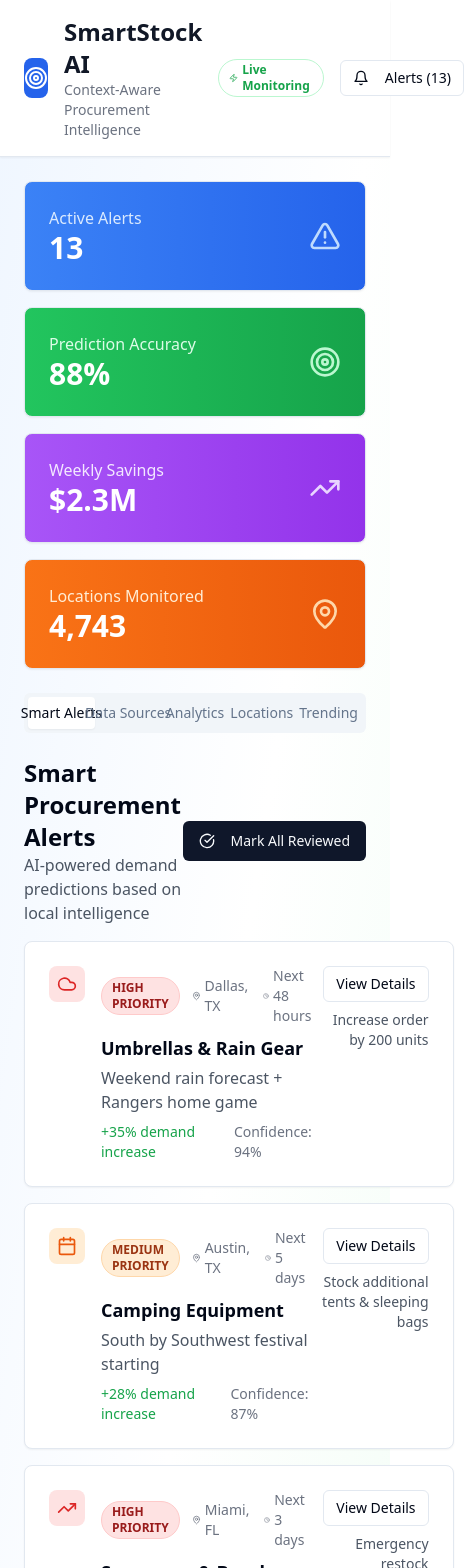
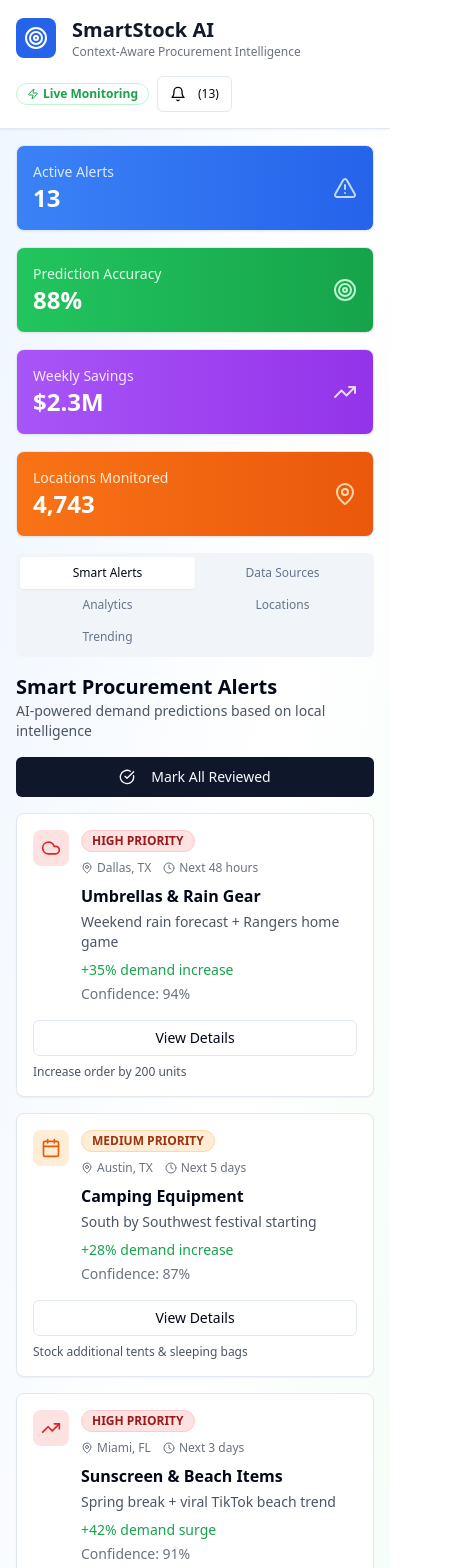
Before and after one commit to amanInBlack17/local-pulse-procure, a React (Vite) app: page / in a window 390 px wide. Shown: the top 1568 px of the page, 464 px wide, since content can reach past the window. Built offline with nearby package versions, Linux system fonts and the light colour scheme.

Commit message:
feat: Improve responsiveness across the app
Make the application fully responsive, ensuring optimal display and usability across various screen sizes and devices.

```diff
--- a/src/components/ProcurementAlerts.tsx
+++ b/src/components/ProcurementAlerts.tsx
@@ -84,12 +84,12 @@ const ProcurementAlerts = () => {
 
   return (
     <div className="space-y-4">
-      <div className="flex items-center justify-between">
+      <div className="flex flex-col sm:flex-row items-start sm:items-center justify-between gap-4">
         <div>
-          <h2 className="text-2xl font-bold">Smart Procurement Alerts</h2>
-          <p className="text-gray-600">AI-powered demand predictions based on local intelligence</p>
+          <h2 className="text-xl sm:text-2xl font-bold">Smart Procurement Alerts</h2>
+          <p className="text-gray-600 text-sm sm:text-base">AI-powered demand predictions based on local intelligence</p>
         </div>
-        <Button>
+        <Button className="w-full sm:w-auto">
           <CheckCircle className="w-4 h-4 mr-2" />
           Mark All Reviewed
         </Button>
@@ -100,10 +100,10 @@ const ProcurementAlerts = () => {
           const IconComponent = alert.icon;
           return (
             <Card key={alert.id} className="hover:shadow-lg transition-shadow">
-              <CardContent className="p-6">
-                <div className="flex items-start justify-between">
-                  <div className="flex items-start space-x-4 flex-1">
-                    <div className={`p-2 rounded-lg ${
+              <CardContent className="p-4 sm:p-6">
+                <div className="flex flex-col lg:flex-row items-start justify-between gap-4">
+                  <div className="flex items-start space-x-3 sm:space-x-4 flex-1 w-full">
+                    <div className={`p-2 rounded-lg flex-shrink-0 ${
                       alert.color === 'red' ? 'bg-red-100' :
                       alert.color === 'orange' ? 'bg-orange-100' :
                       alert.color === 'blue' ? 'bg-blue-100' : 'bg-gray-100'
@@ -115,36 +115,38 @@ const ProcurementAlerts = () => {
                       }`} />
                     </div>
 
-                    <div className="flex-1">
-                      <div className="flex items-center space-x-3 mb-2">
-                        <Badge className={getPriorityColor(alert.priority)}>
+                    <div className="flex-1 min-w-0">
+                      <div className="flex flex-col sm:flex-row sm:items-center space-y-2 sm:space-y-0 sm:space-x-3 mb-2">
+                        <Badge className={`${getPriorityColor(alert.priority)} text-xs w-fit`}>
                           {alert.priority.toUpperCase()} PRIORITY
                         </Badge>
-                        <div className="flex items-center text-sm text-gray-500">
-                          <MapPin className="w-3 h-3 mr-1" />
-                          {alert.location}
-                        </div>
-                        <div className="flex items-center text-sm text-gray-500">
-                          <Clock className="w-3 h-3 mr-1" />
-                          {alert.timeframe}
+                        <div className="flex flex-wrap items-center gap-3 text-xs sm:text-sm text-gray-500">
+                          <div className="flex items-center">
+                            <MapPin className="w-3 h-3 mr-1" />
+                            {alert.location}
+                          </div>
+                          <div className="flex items-center">
+                            <Clock className="w-3 h-3 mr-1" />
+                            {alert.timeframe}
+                          </div>
                         </div>
                       </div>
 
-                      <h3 className="font-semibold text-lg mb-1">{alert.product}</h3>
-                      <p className="text-gray-600 mb-2">{alert.reason}</p>
+                      <h3 className="font-semibold text-base sm:text-lg mb-1">{alert.product}</h3>
+                      <p className="text-gray-600 mb-2 text-sm sm:text-base">{alert.reason}</p>
 
-                      <div className="flex items-center space-x-4 text-sm">
+                      <div className="flex flex-col sm:flex-row sm:items-center space-y-1 sm:space-y-0 sm:space-x-4 text-sm">
                         <span className="font-medium text-green-600">{alert.prediction}</span>
                         <span className="text-gray-500">Confidence: {alert.confidence}%</span>
                       </div>
                     </div>
                   </div>
 
-                  <div className="text-right">
-                    <Button variant="outline" size="sm" className="mb-2">
+                  <div className="w-full lg:w-auto lg:text-right">
+                    <Button variant="outline" size="sm" className="w-full lg:w-auto mb-2">
                       View Details
                     </Button>
-                    <p className="text-sm text-gray-600">{alert.action}</p>
+                    <p className="text-xs sm:text-sm text-gray-600">{alert.action}</p>
                   </div>
                 </div>
               </CardContent>
--- a/src/pages/Index.tsx
+++ b/src/pages/Index.tsx
@@ -31,91 +31,91 @@ const Index = () => {
     <div className="min-h-screen bg-gradient-to-br from-blue-50 via-white to-green-50">
       {/* Header */}
       <div className="bg-white border-b shadow-sm">
-        <div className="max-w-7xl mx-auto px-6 py-4">
-          <div className="flex items-center justify-between">
+        <div className="max-w-7xl mx-auto px-4 sm:px-6 py-4">
+          <div className="flex flex-col sm:flex-row items-start sm:items-center justify-between gap-4">
             <div className="flex items-center space-x-4">
               <div className="w-10 h-10 bg-blue-600 rounded-lg flex items-center justify-center">
                 <Target className="w-6 h-6 text-white" />
               </div>
               <div>
-                <h1 className="text-2xl font-bold text-gray-900">SmartStock AI</h1>
-                <p className="text-sm text-gray-500">Context-Aware Procurement Intelligence</p>
+                <h1 className="text-xl sm:text-2xl font-bold text-gray-900">SmartStock AI</h1>
+                <p className="text-xs sm:text-sm text-gray-500">Context-Aware Procurement Intelligence</p>
               </div>
             </div>
-            <div className="flex items-center space-x-4">
-              <Badge variant="outline" className="text-green-600 border-green-200">
+            <div className="flex items-center space-x-2 sm:space-x-4 w-full sm:w-auto">
+              <Badge variant="outline" className="text-green-600 border-green-200 text-xs sm:text-sm">
                 <Zap className="w-3 h-3 mr-1" />
                 Live Monitoring
               </Badge>
-              <Button variant="outline" size="sm">
-                <Bell className="w-4 h-4 mr-2" />
-                Alerts ({activeAlerts})
+              <Button variant="outline" size="sm" className="text-xs sm:text-sm">
+                <Bell className="w-4 h-4 mr-1 sm:mr-2" />
+                <span className="hidden sm:inline">Alerts</span> ({activeAlerts})
               </Button>
             </div>
           </div>
         </div>
       </div>
 
-      <div className="max-w-7xl mx-auto p-6 space-y-6">
+      <div className="max-w-7xl mx-auto p-4 sm:p-6 space-y-4 sm:space-y-6">
         {/* Key Metrics */}
-        <div className="grid grid-cols-1 md:grid-cols-4 gap-4">
+        <div className="grid grid-cols-1 sm:grid-cols-2 lg:grid-cols-4 gap-4">
           <Card className="bg-gradient-to-r from-blue-500 to-blue-600 text-white">
-            <CardContent className="p-6">
+            <CardContent className="p-4 sm:p-6">
               <div className="flex items-center justify-between">
                 <div>
-                  <p className="text-blue-100">Active Alerts</p>
-                  <p className="text-3xl font-bold">{activeAlerts}</p>
+                  <p className="text-blue-100 text-sm">Active Alerts</p>
+                  <p className="text-2xl sm:text-3xl font-bold">{activeAlerts}</p>
                 </div>
-                <AlertTriangle className="w-8 h-8 text-blue-200" />
+                <AlertTriangle className="w-6 sm:w-8 h-6 sm:h-8 text-blue-200" />
               </div>
             </CardContent>
           </Card>
 
           <Card className="bg-gradient-to-r from-green-500 to-green-600 text-white">
-            <CardContent className="p-6">
+            <CardContent className="p-4 sm:p-6">
               <div className="flex items-center justify-between">
                 <div>
-                  <p className="text-green-100">Prediction Accuracy</p>
-                  <p className="text-3xl font-bold">{accuracyScore}%</p>
+                  <p className="text-green-100 text-sm">Prediction Accuracy</p>
+                  <p className="text-2xl sm:text-3xl font-bold">{accuracyScore}%</p>
                 </div>
-                <Target className="w-8 h-8 text-green-200" />
+                <Target className="w-6 sm:w-8 h-6 sm:h-8 text-green-200" />
               </div>
             </CardContent>
           </Card>
 
           <Card className="bg-gradient-to-r from-purple-500 to-purple-600 text-white">
-            <CardContent className="p-6">
+            <CardContent className="p-4 sm:p-6">
               <div className="flex items-center justify-between">
                 <div>
-                  <p className="text-purple-100">Weekly Savings</p>
-                  <p className="text-3xl font-bold">$2.3M</p>
+                  <p className="text-purple-100 text-sm">Weekly Savings</p>
+                  <p className="text-2xl sm:text-3xl font-bold">$2.3M</p>
                 </div>
-                <TrendingUp className="w-8 h-8 text-purple-200" />
+                <TrendingUp className="w-6 sm:w-8 h-6 sm:h-8 text-purple-200" />
               </div>
             </CardContent>
           </Card>
 
           <Card className="bg-gradient-to-r from-orange-500 to-orange-600 text-white">
-            <CardContent className="p-6">
+            <CardContent className="p-4 sm:p-6">
               <div className="flex items-center justify-between">
                 <div>
-                  <p className="text-orange-100">Locations Monitored</p>
-                  <p className="text-3xl font-bold">4,743</p>
+                  <p className="text-orange-100 text-sm">Locations Monitored</p>
+                  <p className="text-2xl sm:text-3xl font-bold">4,743</p>
                 </div>
-                <MapPin className="w-8 h-8 text-orange-200" />
+                <MapPin className="w-6 sm:w-8 h-6 sm:h-8 text-orange-200" />
               </div>
             </CardContent>
           </Card>
         </div>
 
         {/* Main Content */}
-        <Tabs defaultValue="alerts" className="space-y-6">
-          <TabsList className="grid w-full grid-cols-5">
-            <TabsTrigger value="alerts">Smart Alerts</TabsTrigger>
-            <TabsTrigger value="sources">Data Sources</TabsTrigger>
-            <TabsTrigger value="analytics">Analytics</TabsTrigger>
-            <TabsTrigger value="locations">Locations</TabsTrigger>
-            <TabsTrigger value="trending">Trending</TabsTrigger>
+        <Tabs defaultValue="alerts" className="space-y-4 sm:space-y-6">
+          <TabsList className="grid w-full grid-cols-2 sm:grid-cols-3 lg:grid-cols-5 h-auto">
+            <TabsTrigger value="alerts" className="text-xs sm:text-sm py-2 px-2 sm:px-4">Smart Alerts</TabsTrigger>
+            <TabsTrigger value="sources" className="text-xs sm:text-sm py-2 px-2 sm:px-4">Data Sources</TabsTrigger>
+            <TabsTrigger value="analytics" className="text-xs sm:text-sm py-2 px-2 sm:px-4">Analytics</TabsTrigger>
+            <TabsTrigger value="locations" className="text-xs sm:text-sm py-2 px-2 sm:px-4">Locations</TabsTrigger>
+            <TabsTrigger value="trending" className="text-xs sm:text-sm py-2 px-2 sm:px-4">Trending</TabsTrigger>
           </TabsList>
 
           <TabsContent value="alerts">
@@ -127,11 +127,11 @@ const Index = () => {
           </TabsContent>
 
           <TabsContent value="analytics">
-            <div className="grid grid-cols-1 lg:grid-cols-2 gap-6">
+            <div className="grid grid-cols-1 xl:grid-cols-2 gap-4 sm:gap-6">
               <DemandChart />
               <Card>
                 <CardHeader>
-                  <CardTitle className="flex items-center">
+                  <CardTitle className="flex items-center text-lg">
                     <BarChart3 className="w-5 h-5 mr-2" />
                     Performance Metrics
                   </CardTitle>
@@ -173,12 +173,12 @@ const Index = () => {
         </Tabs>
 
         {/* Footer */}
-        <div className="bg-white rounded-lg border p-6 mt-8">
+        <div className="bg-white rounded-lg border p-4 sm:p-6 mt-6 sm:mt-8">
           <div className="text-center">
             <h3 className="text-lg font-semibold text-gray-900 mb-2">
               Revolutionary Retail Intelligence
             </h3>
-            <p className="text-gray-600 max-w-3xl mx-auto">
+            <p className="text-gray-600 max-w-3xl mx-auto text-sm sm:text-base">
               SmartStock AI combines traditional sales data with real-time local intelligence to predict demand with unprecedented accuracy.
               By analyzing local events, social trends, weather patterns, and hyperlocal news, we help retailers optimize inventory
               and maximize profitability while minimizing waste.
```
Also changed, not shown: src/components/DataSources.tsx (+20 -20 lines), src/components/DemandChart.tsx (+28 -12 lines), src/components/LocationInsights.tsx (+22 -22 lines).
